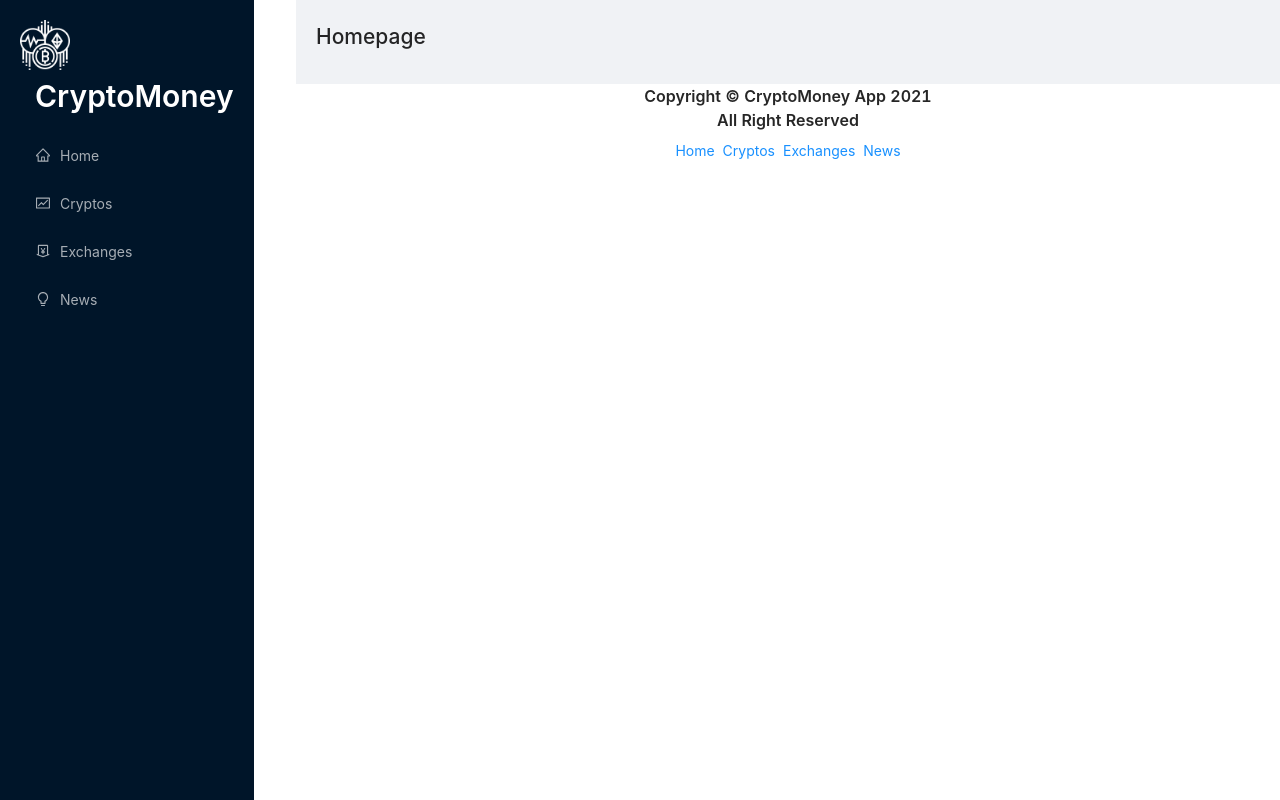
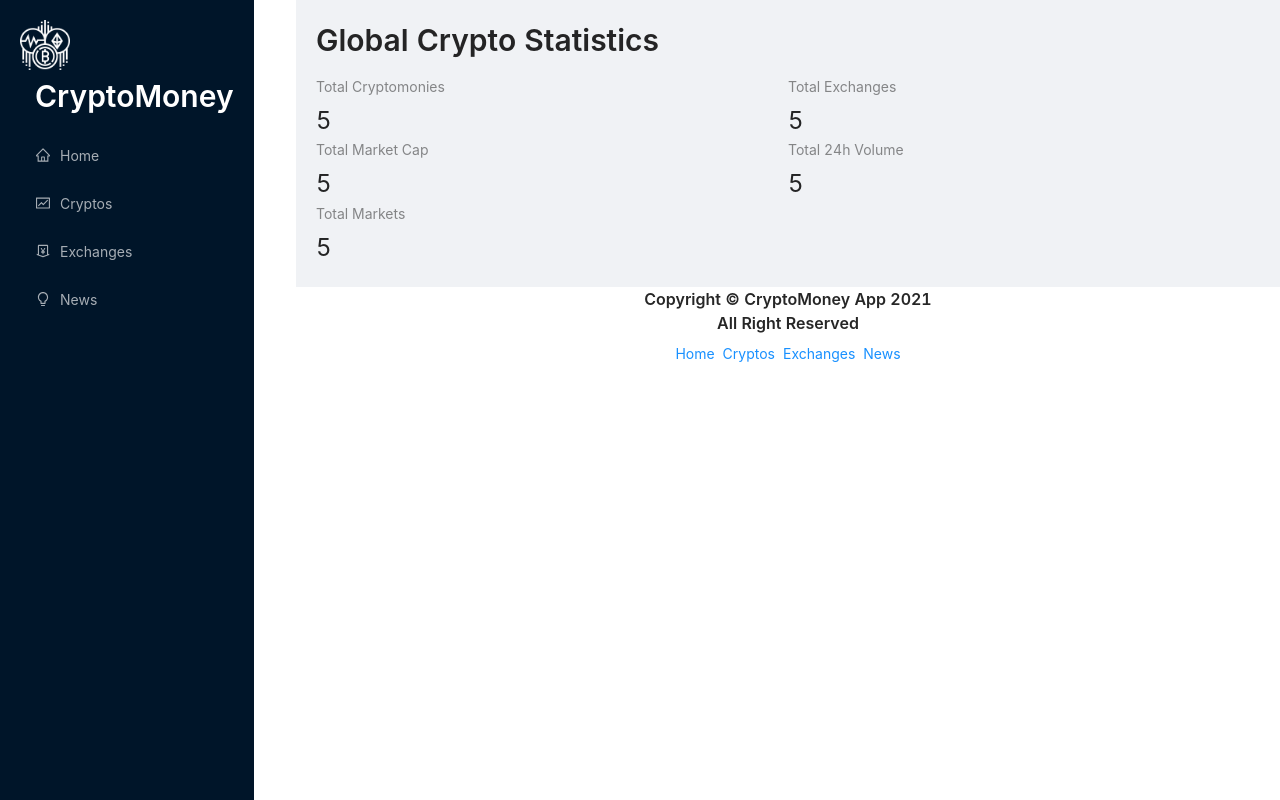
Before and after one commit to ncux/next-crypto-money-app, a Next.js app: page / in a window 1280 px wide. Built offline with nearby package versions, Linux system fonts and the light colour scheme; no server answers.

Commit message:
on TO FETCHING DATA

```diff
--- /dev/null
+++ b/config/index.js
@@ -0,0 +1,8 @@
+export const BasicHttpHeaders = { 'Content-Type': 'application/json' };
+
+export const RAPID_API_HEADERS = {
+    'x-rapidapi-host': 'coinranking1.p.rapidapi.com',
+    'x-rapidapi-key': process.env.NEXT_PUBLIC_RAPID_API_KEY
+};
+
+export const BASE_URL = `https://coinranking1.p.rapidapi.com`;
--- /dev/null
+++ b/context/crypto.js
@@ -0,0 +1,29 @@
+import { createContext, useEffect, useReducer } from "react";
+import { Reducer } from "./reducer";
+import { RAPID_API_HEADERS, BASE_URL } from "../config";
+
+import {
+    SET_LOADING,
+} from "./types";
+
+const GlobalState = {
+    loadingCrypto: false,
+};
+
+export const CryptoContext = createContext(GlobalState);
+
+export const CryptoState = ({ children }) => {
+
+    const [state, dispatch] = useReducer(Reducer, GlobalState);
+
+
+    return (
+        <CryptoContext.Provider value={{
+            loading: state.loading,
+
+        }}>
+            { children }
+        </CryptoContext.Provider>
+    )
+
+};
--- /dev/null
+++ b/context/reducer.js
@@ -0,0 +1,18 @@
+import {
+    SET_LOADING,
+} from "./types";
+
+
+export const Reducer = (state, { type }) => {
+
+    switch (type) {
+
+        case SET_LOADING:
+            return { ...state,
+                loadingCrypto: true
+            };
+
+        default:
+            return state;
+    }
+};
--- /dev/null
+++ b/context/types.js
@@ -0,0 +1,4 @@
+export const SET_LOADING = 'SET_LOADING';
+export const SET_STATS = 'SET_STATS';
+export const SET_CURRENCIES = 'SET_CURRENCIES';
+export const SET_EXCHANGES = 'SET_EXCHANGES';
--- a/pages/_app.js
+++ b/pages/_app.js
@@ -2,13 +2,16 @@ import 'tailwindcss/tailwind.css'
 import '../styles/app.css';
 import 'antd/dist/antd.css';
 import AppLayout from "../components/layout/layout";
+import { CryptoState } from "../context/crypto";
 
 function MyApp({ Component, pageProps }) {
   return (
-      <AppLayout>
-        <Component {...pageProps} />
-      </AppLayout>
+      <CryptoState>
+          <AppLayout>
+              <Component {...pageProps} />
+          </AppLayout>
+      </CryptoState>
   );
 }
 
-export default MyApp
+export default MyApp;
--- a/pages/index.js
+++ b/pages/index.js
@@ -1,7 +1,31 @@
-import Head from 'next/head'
+import Head from 'next/head';
+import Link from "next/link";
+import millify from "millify";
+import { Typography, Row, Col, Statistic } from "antd";
 
 export default function Home() {
   return (
-        <h2>Homepage</h2>
+        <>
+          <Typography.Title level={2} classname="heading">
+            Global Crypto Statistics
+          </Typography.Title>
+          <Row>
+            <Col span={12}>
+              <Statistic title="Total Cryptomonies" value="5"/>
+            </Col>
+            <Col span={12}>
+              <Statistic title="Total Exchanges" value="5"/>
+            </Col>
+            <Col span={12}>
+              <Statistic title="Total Market Cap" value="5"/>
+            </Col>
+            <Col span={12}>
+              <Statistic title="Total 24h Volume" value="5"/>
+            </Col>
+            <Col span={12}>
+              <Statistic title="Total Markets" value="5"/>
+            </Col>
+          </Row>
+        </>
   )
 };
--- a/styles/app.css
+++ b/styles/app.css
@@ -16,10 +16,6 @@
 a:hover {
     color: var(--pink) !important;
 }
-
-
-
-
 
 .routes {
     padding: 20px;
```
